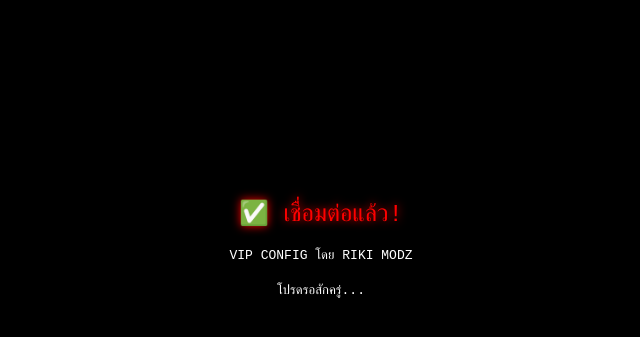
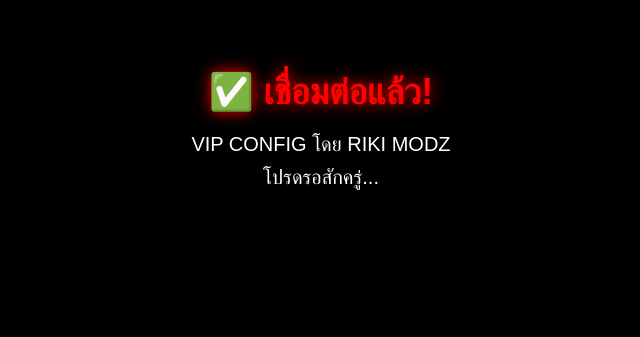
Before and after one commit to RIKImarru2006/ff-vip-loader-v2, a plain HTML site: page index.html in a window 1280 px wide. Shown: the part 321-658 px from the top of the page, without its empty margins (319-959 px from the left). Drawn offline with Linux system fonts and the light colour scheme.

Commit message:
Update index.html

```diff
--- a/index.html
+++ b/index.html
@@ -8,16 +8,19 @@
       background-color: black;
       color: white;
       text-align: center;
-      font-family: monospace;
-      padding-top: 40%;
+      font-family: 'Prompt', sans-serif;
+      padding-top: 30%;
     }
     .red {
       color: red;
-      font-size: 24px;
-      text-shadow: 0 0 10px red;
+      font-size: 36px;
+      font-weight: bold;
+      text-shadow: 0 0 15px red;
+      margin-bottom: 20px;
     }
     .white {
-      margin-top: 20px;
+      font-size: 20px;
+      margin-top: 10px;
     }
   </style>
 </head>
@@ -28,8 +31,8 @@
 
   <script>
     setTimeout(() => {
-      document.getElementById("status").innerText = "✅ เชื่อมต่อแล้ว!";
-    }, 3000); // 3 วินาที
+      document.getElementById("status").innerHTML = "✅ <span style='color:red'>เชื่อมต่อแล้ว!</span>";
+    }, 3000);
   </script>
 </body>
 </html>
```
